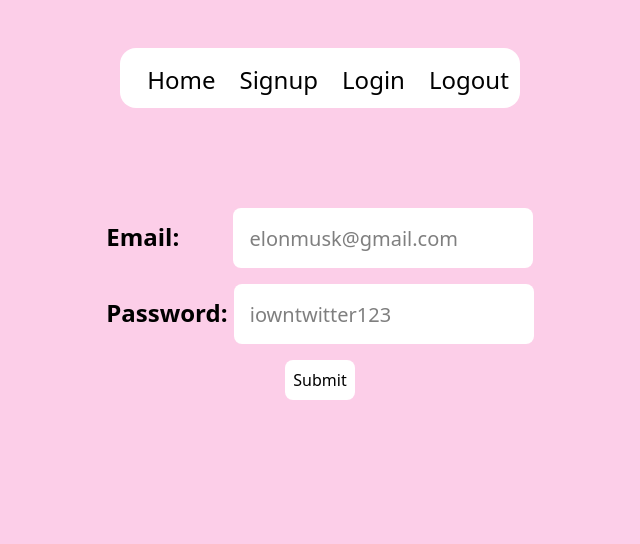
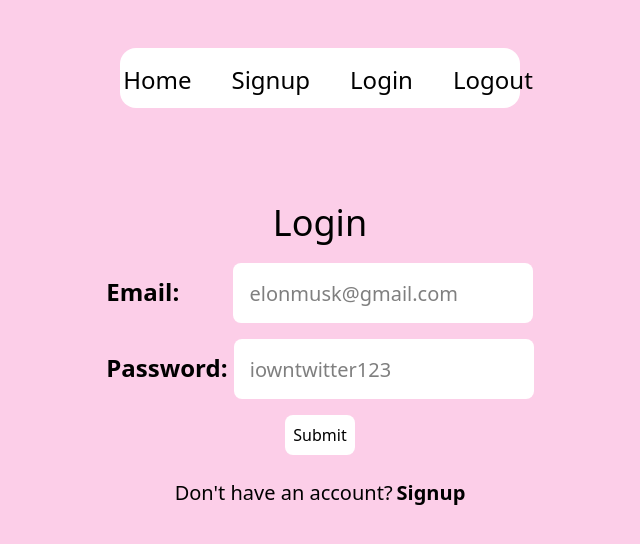
Before and after one commit to osso2k/JobPrep, a React (Vite) app in the folder frontend/: page /login in a window 1280 px wide. Shown: the top 544 px of the page, without its empty margins (320-960 px from the left). Built offline with nearby package versions, Linux system fonts and the light colour scheme.

Commit message:
Made it so auth'ed ppl cant see signup and login pagees

```diff
--- a/frontend/src/components/Login.jsx
+++ b/frontend/src/components/Login.jsx
@@ -30,6 +30,7 @@ const Signup = () => {
   };
   return (
     <div className="flex flex-col items-center justify-center mt-[100px]">
+      <h1 className="text-4xl p-5 mt-[-25px] ">Login</h1>
       <form onSubmit={handleSumbit} className="flex flex-col gap-4">
         <div className="">
           <label className="font-bold text-2xl text-right ">Email: </label>
@@ -61,6 +62,17 @@ const Signup = () => {
         >
           Submit
         </button>
+        <p className="flex  justify-center mx-auto p-2 text-xl">
+          Don't have an account?
+          <span
+            className="pl-1 font-bold cursor-pointer"
+            onClick={() => {
+              navigate("/signup");
+            }}
+          >
+            Signup
+          </span>
+        </p>
       </form>
     </div>
   );
--- a/frontend/src/components/Navbar.jsx
+++ b/frontend/src/components/Navbar.jsx
@@ -11,11 +11,28 @@ const Navbar = () => {
   return (
     <div className="h-[60px] w-[400px] bg-white mx-auto rounded-2xl mt-12">
       <div className="flex justify-center ">
-        <div className="flex flex-row justify-center text-2xl text-black font-thin list-none gap-6 mt-4 ml-4 cursor-pointer">
-          <li onClick={() => navigate("/")}>Home</li>
-          <li onClick={() => navigate("/signup")}>Signup</li>
-          <li onClick={() => navigate("/login")}>Login</li>
-          <li onClick={handleLogout}>Logout</li>
+        <div className="flex flex-row justify-center text-2xl text-black font-thin list-none gap-6 mt-2 ml-4 cursor-pointer">
+          <li
+            className="hover:text-gray-400  m-2"
+            onClick={() => navigate("/")}
+          >
+            Home
+          </li>
+          <li
+            className="hover:text-gray-400 m-2"
+            onClick={() => navigate("/signup")}
+          >
+            Signup
+          </li>
+          <li
+            className="hover:text-gray-400 m-2"
+            onClick={() => navigate("/login")}
+          >
+            Login
+          </li>
+          <li className="hover:text-gray-400 m-2" onClick={handleLogout}>
+            Logout
+          </li>
         </div>
       </div>
     </div>
--- a/frontend/src/components/Signup.jsx
+++ b/frontend/src/components/Signup.jsx
@@ -35,6 +35,7 @@ const Signup = () => {
 
   return (
     <div className="flex flex-col items-center justify-center mt-[100px]">
+      <h1 className="text-4xl p-5 mt-[-25px] ">Signup</h1>
       <form onSubmit={handleSumbit} className="flex flex-col gap-4">
         <div className="">
           <label className="font-bold text-2xl text-right ">Email: </label>
@@ -66,6 +67,17 @@ const Signup = () => {
         >
           Submit
         </button>
+        <p className="flex  justify-center mx-auto p-2 text-xl">
+          Already have an account?
+          <span
+            className="pl-1 font-bold cursor-pointer"
+            onClick={() => {
+              navigate("/login");
+            }}
+          >
+            Login
+          </span>
+        </p>
       </form>
     </div>
   );
```
Also changed, not shown: frontend/src/components/Home.jsx (+7 -7 lines).
